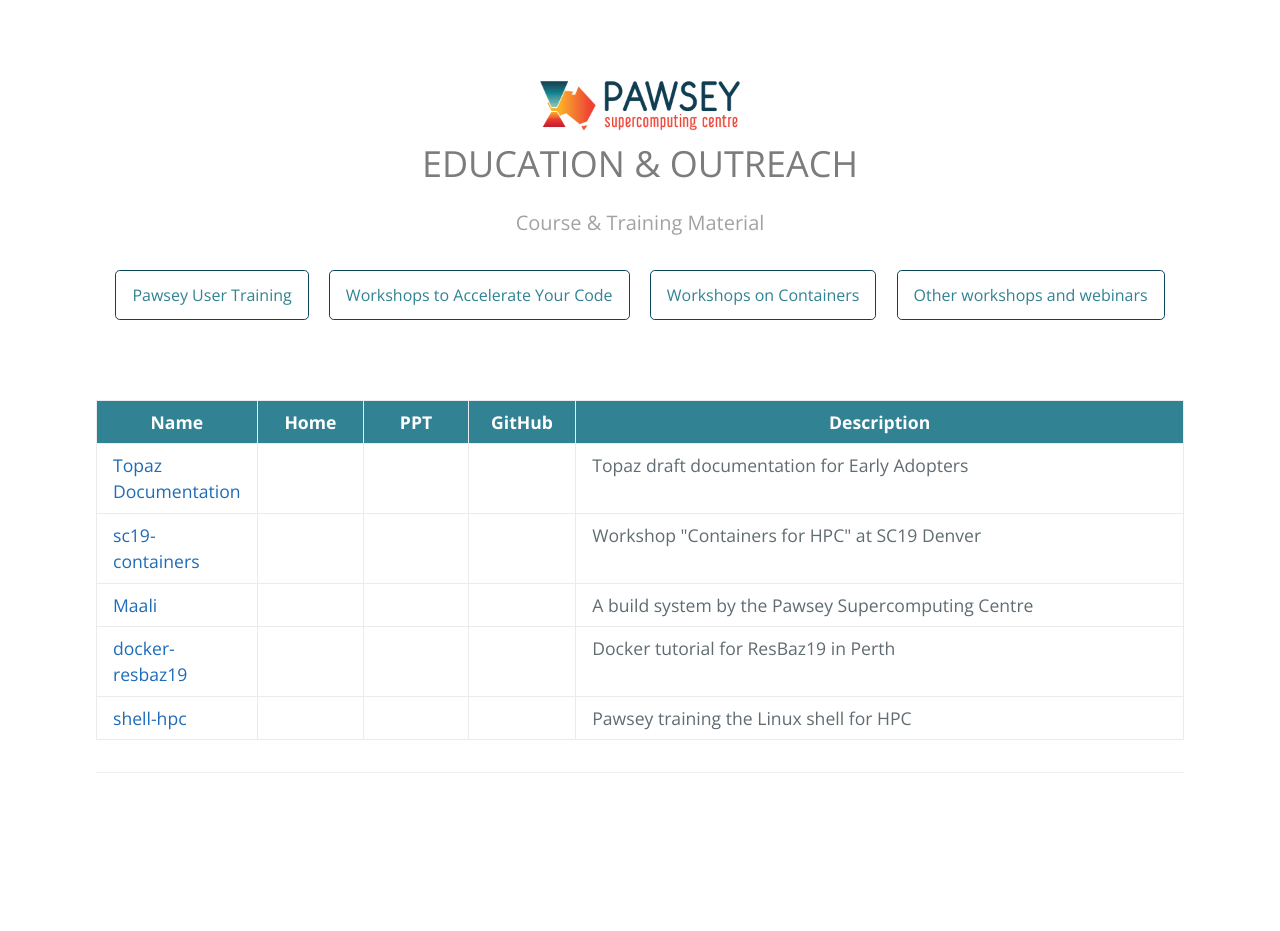
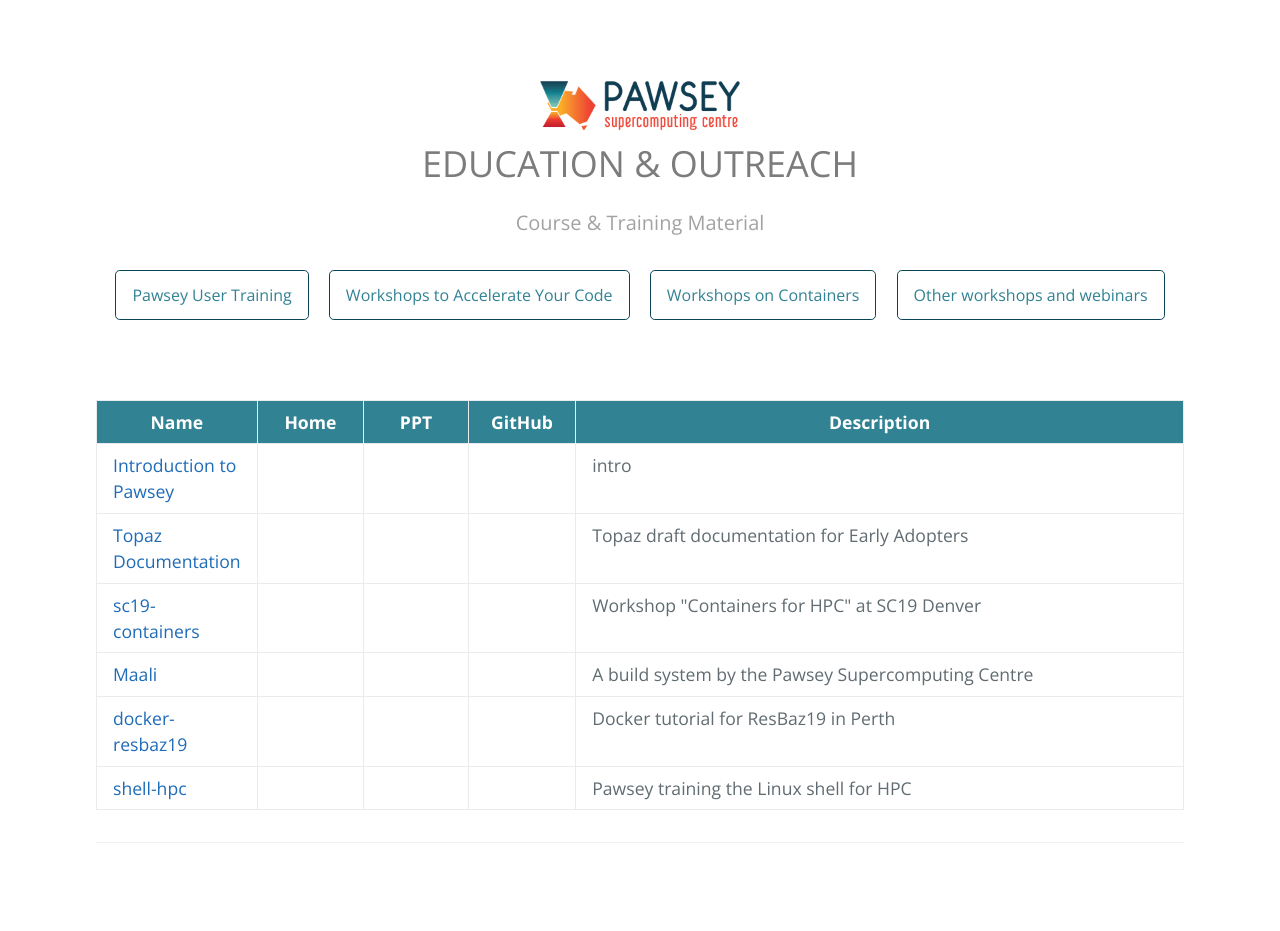
Before and after one commit to ratkinson0405/ratkinson0405.github.io, a Jekyll site: the page built from index.md, in a window 1280 px wide. Built offline with Jekyll 4.4.1, drawn with Linux system fonts in a browser that asks for light colours; our own code applies the rules of GitHub Pages for plain Markdown files; the repository's description, which GitHub fills in, is left out; before the commit the page ends 900 px from its top, so only the background shows below that.

Commit message:
Update links.yml

```diff
--- a/_data/links.yml
+++ b/_data/links.yml
@@ -1,4 +1,9 @@
 links:
+- title: Introduction to Pawsey
+  url: https://support.pawsey.org.au/documentation/download/attachments/2162899/Introduction%20to%20Pawsey.pdf?api=v2
+  description: intro
+  pageid: training.md
+  ppt: https://support.pawsey.org.au/documentation/download/attachments/2162899/Introduction%20to%20Pawsey.pdf?api=v2
 - title: Topaz Documentation
   url: https://github.com/PawseySC/topaz-documentation
   description: Topaz draft documentation for Early Adopters
```
